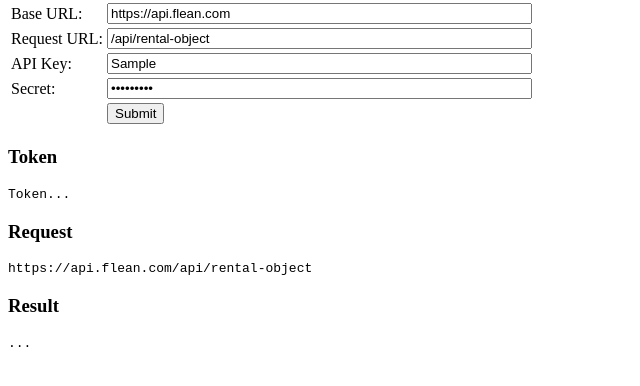
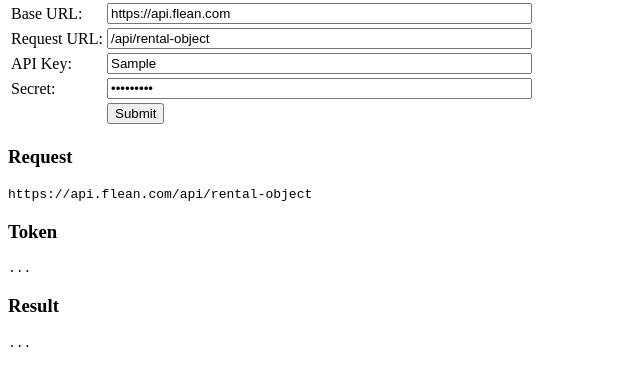
Before and after one commit to nuez/flean-api-tester, a plain HTML site: page index.html in a window 1280 px wide. Both pictures are taken after typing "Sample", "Sample123" into the empty fields and a click on the input "Submit". Shown: the part 66-452 px from the top of the page, without its empty margins (0-640 px from the left). Drawn offline with Linux system fonts and the light colour scheme; no server answers.

Commit message:
Updated api tester

```diff
--- a/index.html
+++ b/index.html
@@ -50,10 +50,10 @@
     </tr>
   </table>
 </form>
-<h3>Token</h3>
-<pre id="token">Token...</pre>
 <h3>Request</h3>
 <pre id="request">...</pre>
+<h3>Token</h3>
+<pre id="token">...</pre>
 <h3>Result</h3>
 <pre id="result">...</pre>
 </body>
--- a/script.js
+++ b/script.js
@@ -3,6 +3,9 @@ var a = new XMLHttpRequest();
 var b = new XMLHttpRequest();
 
 function refresh() {
+  document.getElementById('token').innerHTML = '...';
+  document.getElementById('result').innerHTML = '...';
+
   var client_id = document.getElementById('api_key').value;
   var client_secret = document.getElementById('password').value;
   var base = document.getElementById('base').value;
```
